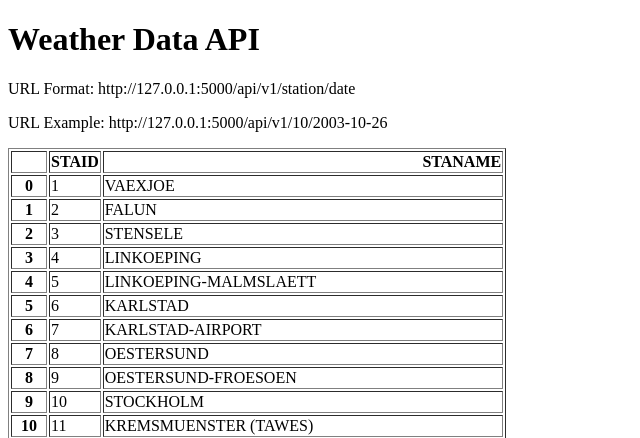
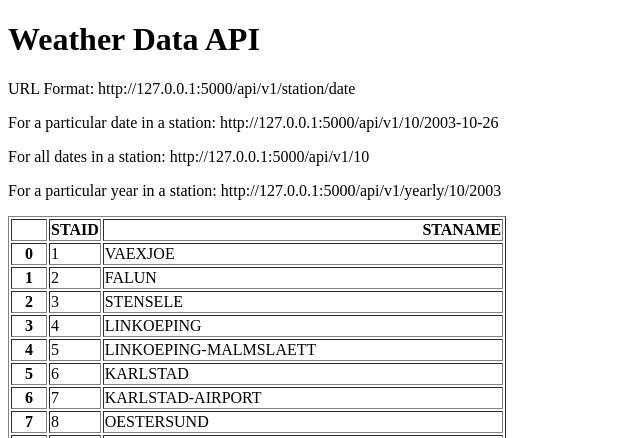
Before and after one commit to YohanV1/weather-api, a Flask app: page / in a window 1280 px wide. Shown: the top 438 px of the page, without its empty margins (0-640 px from the left). Run offline with Flask 2, Linux system fonts and the light colour scheme.

Commit message:
Add URL endpoint for yearly and all data

```diff
--- a/main.py
+++ b/main.py
@@ -22,5 +22,23 @@ def check_info(station, date):
             "temperature": temperature}
 
 
+@app.route("/api/v1/<station>")
+def all_dates(station):
+    filename = "data_small/TG_STAID" + str(station).zfill(6) + ".txt"
+    df = pd.read_csv(filename, skiprows=20, parse_dates=['    DATE'])
+    result = df.to_dict(orient="records")
+    return result
+
+
+@app.route("/api/v1/yearly/<station>/<year>")
+def particular_year(station, year):
+    filename = "data_small/TG_STAID" + str(station).zfill(6) + ".txt"
+    df = pd.read_csv(filename, skiprows=20)
+    df['    DATE'] = df['    DATE'].astype(str)
+    result = df[df['    DATE'].str.startswith(str(year))]. \
+        to_dict(orient="records")
+    return result
+
+
 if __name__ == '__main__':
     app.run(debug=True)
--- a/templates/home.html
+++ b/templates/home.html
@@ -7,7 +7,9 @@
 <body>
   <h1>Weather Data API</h1>
   <p>URL Format: http://127.0.0.1:5000/api/v1/station/date</p>
-  <p>URL Example: http://127.0.0.1:5000/api/v1/10/2003-10-26</p>
+  <p>For a particular date in a station: http://127.0.0.1:5000/api/v1/10/2003-10-26</p>
+  <p>For all dates in a station: http://127.0.0.1:5000/api/v1/10</p>
+  <p>For a particular year in a station: http://127.0.0.1:5000/api/v1/yearly/10/2003</p>
   <p>{{data|safe}}</p>
 </body>
 </html>
```
